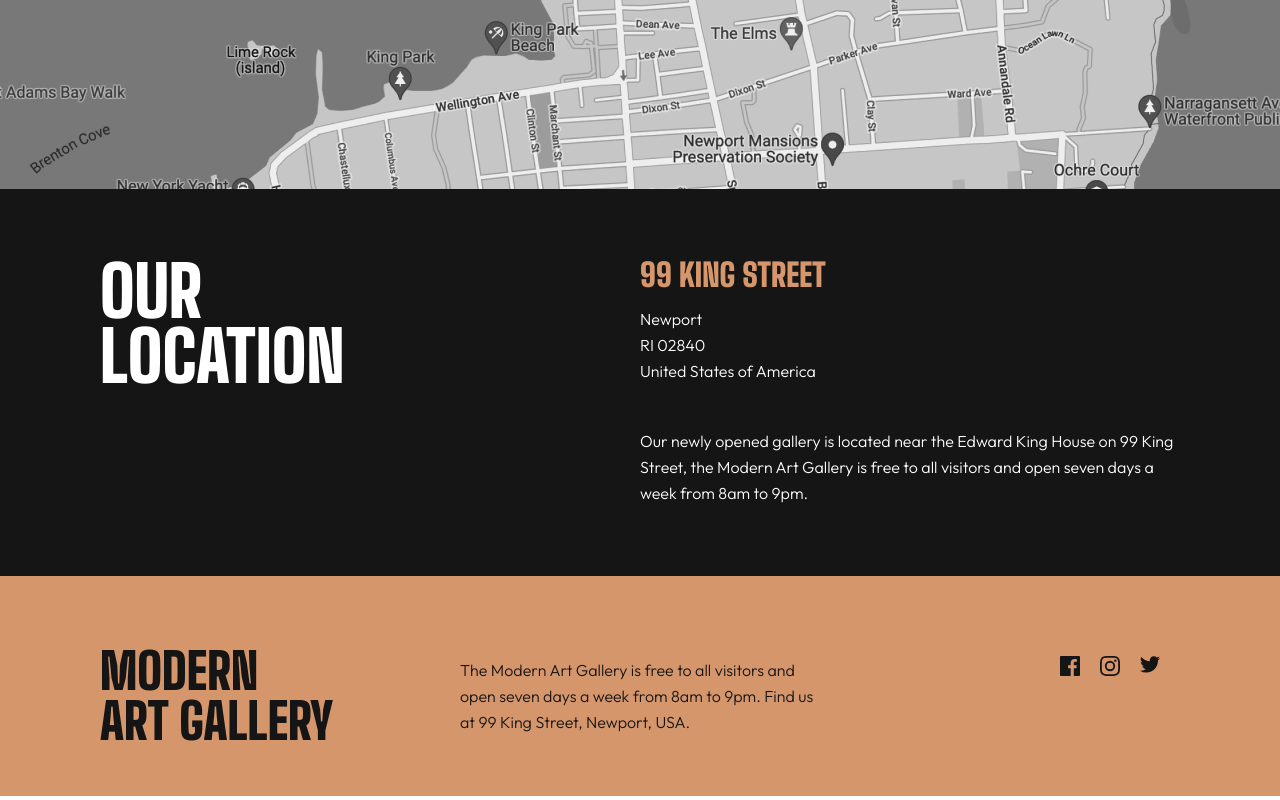
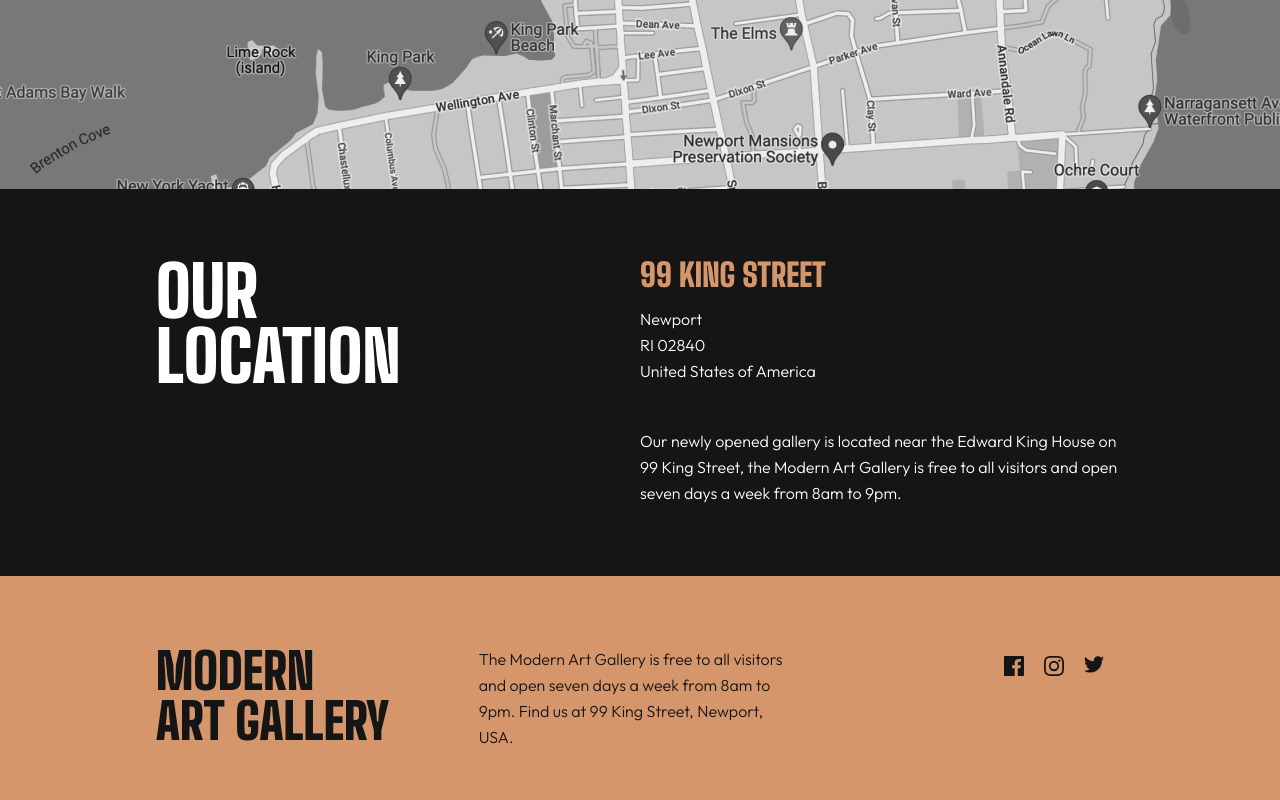
Before and after one commit to Tekporlipos/Tekporlipos.github.io, a plain HTML site: page location.html in a window 1280 px wide. Shown: the part 411-1211 px from the top of the page. Drawn offline with Linux system fonts and the light colour scheme.

Commit message:
compilation of work - changes in body margin for destop view

```diff
--- a/css/styleLocation.css
+++ b/css/styleLocation.css
@@ -186,8 +186,8 @@ svg{
     justify-content: stretch;
     align-items: stretch;
     padding: 50px;
-    padding-left: 100px;
-    padding-right: 100px;
+    padding-left: 156px;
+    padding-right: 156px;
     color: #151515;
 }
 
@@ -215,8 +215,8 @@ svg{
   justify-content: space-evenly;
   color: #FFFFFF;
   background-color: #151515;
-  padding-left: 100px;
-  padding-right: 100px;
+  padding-left: 156px;
+  padding-right: 156px;
   padding-top: 70px;
   padding-bottom: 70px;
 }
```
